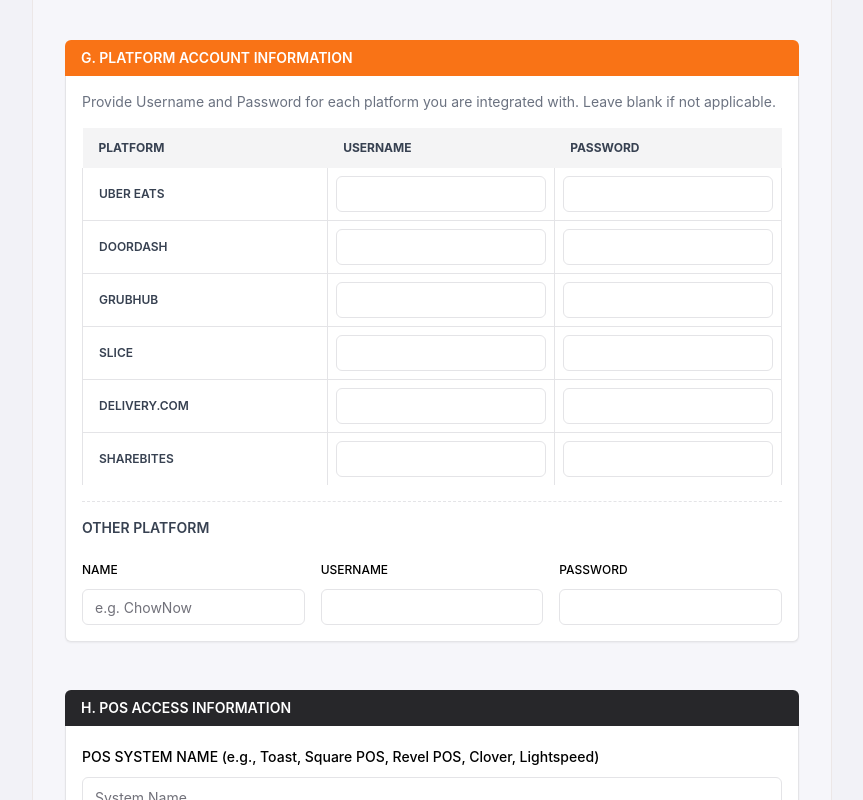
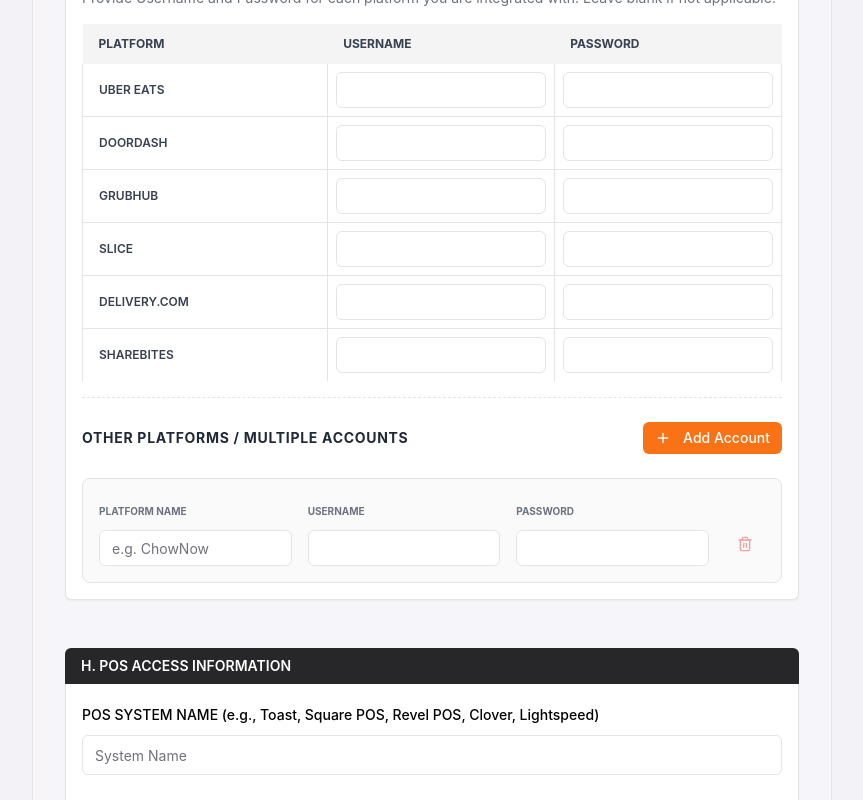
Before and after one commit to benjaminheredia1/OnboardingMotoclick, a React (Vite) app: page / in a window 1280 px wide. Shown: the part 4632-5432 px from the top of the page, without its empty margins (208-1071 px from the left). Built offline with nearby package versions, Linux system fonts and the light colour scheme; what @react-pdf/renderer would draw is missing.

Commit message:
add correction for me form

```diff
--- a/src/components/OnboardingForm.tsx
+++ b/src/components/OnboardingForm.tsx
@@ -99,6 +99,7 @@ export function OnboardingForm() {
       pos_access_owner: "",
       pos_access_phone: "",
       pos_access_email: "",
+      other_accounts: [{ name: "", user: "", pass: "" }],
     },
   });
 
--- a/src/components/sections/SectionG.tsx
+++ b/src/components/sections/SectionG.tsx
@@ -1,17 +1,33 @@
-import { useFormContext } from "react-hook-form"
-import { FormControl, FormField, FormItem, FormMessage, FormLabel } from "@/components/ui/form"
-import { Input } from "@/components/ui/input"
-import type { OnboardingFormValues } from "@/lib/schema"
+import { useFormContext, useFieldArray } from "react-hook-form";
+import {
+  FormControl,
+  FormField,
+  FormItem,
+  FormMessage,
+  FormLabel,
+} from "@/components/ui/form";
+import { Input } from "@/components/ui/input";
+import { Button } from "@/components/ui/button";
+import { Trash2, Plus } from "lucide-react";
+import type { OnboardingFormValues } from "@/lib/schema";
 
 export function SectionG() {
-  const { control } = useFormContext<OnboardingFormValues>()
+  const { control } = useFormContext<OnboardingFormValues>();
+  const { fields, append, remove } = useFieldArray({
+    control,
+    name: "other_accounts",
+  });
 
   const platforms = [
     { label: "UBER EATS", user: "uber_eats_user", pass: "uber_eats_pass" },
     { label: "DOORDASH", user: "doordash_user", pass: "doordash_pass" },
     { label: "GRUBHUB", user: "grubhub_user", pass: "grubhub_pass" },
     { label: "SLICE", user: "slice_user", pass: "slice_pass" },
-    { label: "DELIVERY.COM", user: "delivery_com_user", pass: "delivery_com_pass" },
+    {
+      label: "DELIVERY.COM",
+      user: "delivery_com_user",
+      pass: "delivery_com_pass",
+    },
     { label: "SHAREBITES", user: "sharebites_user", pass: "sharebites_pass" },
   ] as const;
 
@@ -23,7 +39,8 @@ export function SectionG() {
 
       <div className="p-4 bg-white border border-t-0 rounded-b-md shadow-sm space-y-4">
         <p className="text-sm text-gray-500 mb-4">
-          Provide Username and Password for each platform you are integrated with. Leave blank if not applicable.
+          Provide Username and Password for each platform you are integrated
+          with. Leave blank if not applicable.
         </p>
 
         <div className="overflow-x-auto">
@@ -42,20 +59,40 @@ export function SectionG() {
                     {platform.label}
                   </td>
                   <td className="px-2 py-2 border-r">
-                    <FormField control={control} name={platform.user} render={({ field }) => (
+                    <FormField
+                      control={control}
+                      name={platform.user}
+                      render={({ field }) => (
                         <FormItem>
-                        <FormControl><Input className="h-9 text-xs" maxLength={100} {...field} /></FormControl>
+                          <FormControl>
+                            <Input
+                              className="h-9 text-xs"
+                              maxLength={100}
+                              {...field}
+                            />
+                          </FormControl>
                           <FormMessage />
                         </FormItem>
-                    )} />
+                      )}
+                    />
                   </td>
                   <td className="px-2 py-2 border-r">
-                    <FormField control={control} name={platform.pass} render={({ field }) => (
+                    <FormField
+                      control={control}
+                      name={platform.pass}
+                      render={({ field }) => (
                         <FormItem>
-                        <FormControl><Input className="h-9 text-xs" maxLength={100} {...field} /></FormControl>
+                          <FormControl>
+                            <Input
+                              className="h-9 text-xs"
+                              maxLength={100}
+                              {...field}
+                            />
+                          </FormControl>
                           <FormMessage />
                         </FormItem>
-                    )} />
+                      )}
+                    />
                   </td>
                 </tr>
               ))}
@@ -63,34 +100,117 @@ export function SectionG() {
           </table>
         </div>
 
-        <div className="mt-6 pt-4 border-t border-dashed space-y-4">
-          <p className="font-semibold text-sm text-gray-700">OTHER PLATFORM</p>
-          <div className="grid grid-cols-1 md:grid-cols-3 gap-4">
-            <FormField control={control} name="other_platform_name" render={({ field }) => (
+        <div className="mt-8 pt-6 border-t border-dashed space-y-6">
+          <div className="flex items-center justify-between">
+            <p className="font-bold text-sm text-gray-800 uppercase tracking-wider">
+              Other Platforms / Multiple Accounts
+            </p>
+            <Button
+              type="button"
+              variant="outline"
+              size="sm"
+              onClick={() => append({ name: "", user: "", pass: "" })}
+              className="text-white bg-orange-500 hover:bg-orange-600 border-none h-8 px-3"
+            >
+              <Plus className="w-4 h-4 mr-1" /> Add Account
+            </Button>
+          </div>
+
+          <div className="space-y-6">
+            {fields.map((field, index) => (
+              <div
+                key={field.id}
+                className="grid grid-cols-1 md:grid-cols-[1fr_1fr_1fr_40px] gap-4 p-4 bg-zinc-50 rounded-lg border border-zinc-200 relative animate-in fade-in slide-in-from-top-2 duration-300"
+              >
+                <FormField
+                  control={control}
+                  name={`other_accounts.${index}.name`}
+                  render={({ field }) => (
                     <FormItem>
-                <FormLabel className="text-xs">NAME</FormLabel>
-                <FormControl><Input className="h-9" placeholder="e.g. ChowNow" maxLength={100} {...field} /></FormControl>
+                      <FormLabel className="text-[10px] font-bold text-gray-500 uppercase">
+                        Platform Name
+                      </FormLabel>
+                      <FormControl>
+                        <Input
+                          className="h-9 bg-white"
+                          placeholder="e.g. ChowNow"
+                          maxLength={100}
+                          {...field}
+                        />
+                      </FormControl>
                       <FormMessage />
                     </FormItem>
-            )} />
-            <FormField control={control} name="other_platform_user" render={({ field }) => (
+                  )}
+                />
+                <FormField
+                  control={control}
+                  name={`other_accounts.${index}.user`}
+                  render={({ field }) => (
                     <FormItem>
-                <FormLabel className="text-xs">USERNAME</FormLabel>
-                <FormControl><Input className="h-9" maxLength={100} {...field} /></FormControl>
+                      <FormLabel className="text-[10px] font-bold text-gray-500 uppercase">
+                        Username
+                      </FormLabel>
+                      <FormControl>
+                        <Input
+                          className="h-9 bg-white"
+                          maxLength={100}
+                          {...field}
+                        />
+                      </FormControl>
                       <FormMessage />
                     </FormItem>
-            )} />
-            <FormField control={control} name="other_platform_pass" render={({ field }) => (
+                  )}
+                />
+                <FormField
+                  control={control}
+                  name={`other_accounts.${index}.pass`}
+                  render={({ field }) => (
                     <FormItem>
-                <FormLabel className="text-xs">PASSWORD</FormLabel>
-                <FormControl><Input className="h-9" maxLength={100} {...field} /></FormControl>
+                      <FormLabel className="text-[10px] font-bold text-gray-500 uppercase">
+                        Password
+                      </FormLabel>
+                      <FormControl>
+                        <Input
+                          className="h-9 bg-white"
+                          maxLength={100}
+                          {...field}
+                        />
+                      </FormControl>
                       <FormMessage />
                     </FormItem>
-            )} />
+                  )}
+                />
+                <div className="flex items-end pb-1 justify-center">
+                  <Button
+                    type="button"
+                    variant="ghost"
+                    size="icon"
+                    onClick={() => remove(index)}
+                    className="text-red-500 hover:text-red-700 hover:bg-red-50 h-9 w-9"
+                    disabled={fields.length === 1 && !field.name && !field.user}
+                  >
+                    <Trash2 className="w-5 h-5" />
+                  </Button>
                 </div>
               </div>
+            ))}
 
+            {fields.length === 0 && (
+              <div className="text-center py-8 border-2 border-dashed rounded-xl border-zinc-200 bg-zinc-50/50">
+                <p className="text-sm text-gray-500">No other platforms added yet.</p>
+                <Button
+                  type="button"
+                  variant="link"
+                  onClick={() => append({ name: "", user: "", pass: "" })}
+                  className="text-orange-500 font-semibold"
+                >
+                  Add your first one
+                </Button>
+              </div>
+            )}
           </div>
         </div>
-  )
+      </div>
+    </div>
+  );
 }
--- a/src/lib/interfaces/pdf.interface.ts
+++ b/src/lib/interfaces/pdf.interface.ts
@@ -68,4 +68,5 @@ export interface MotoclickClientOnboardingForm {
   pos_access_owner?: string;
   pos_access_phone?: string;
   pos_access_email?: string;
+  other_accounts?: any[];
 }
--- a/src/lib/pdf-template.tsx
+++ b/src/lib/pdf-template.tsx
@@ -25,20 +25,21 @@ const formatOperatingHours = (hours: any[]) => {
 
 export const template = (data: MotoclickClientOnboardingForm) => {
   const mutedOrange = "#93683D";
-  const h2Style = `font-size: 17px; font-weight: 700; margin-top: 25px; margin-bottom: 12px; color: white; background-color: ${mutedOrange}; padding: 10px 15px; text-transform: uppercase;`;
+  const h2Style = `font-size: 17px; font-weight: 700; margin-top: 25px; margin-bottom: 12px; color: white; background-color: ${mutedOrange}; padding: 10px 15px; text-transform: uppercase; break-after: avoid; page-break-after: avoid;`;
+  const sectionWrapperStyle = "margin-bottom: 30px; break-inside: avoid; page-break-inside: avoid; width: 100%;";
   const containerStyle =
     "display: flex; flex-wrap: wrap; justify-content: space-between;";
   const fieldHalfStyle =
-    "width: 47%; margin-bottom: 20px; display: flex; flex-direction: column; border-bottom: 1px solid #eee; padding-bottom: 6px;";
+    "width: 47%; margin-bottom: 20px; display: flex; flex-direction: column; border-bottom: 1px solid #eee; padding-bottom: 6px; break-inside: avoid; page-break-inside: avoid;";
   const fieldFullStyle =
-    "width: 100%; margin-bottom: 20px; display: flex; flex-direction: column; border-bottom: 1px solid #eee; padding-bottom: 6px;";
+    "width: 100%; margin-bottom: 20px; display: flex; flex-direction: column; border-bottom: 1px solid #eee; padding-bottom: 6px; break-inside: avoid; page-break-inside: avoid;";
   const labelStyle =
     "font-weight: 700; font-size: 12px; color: #666; text-transform: uppercase; letter-spacing: 0.5px;";
   const valueStyle =
     "font-size: 16px; font-weight: 600; color: #1a1a1a; margin-top: 6px; min-height: 22px;";
 
   const signatureBlockStyle =
-    "margin-top: 60px; display: flex; justify-content: space-between; width: 100%;";
+    "margin-top: 60px; display: flex; justify-content: space-between; width: 100%; break-inside: avoid; page-break-inside: avoid;";
   const sigColumnStyle =
     "width: 45%; display: flex; flex-direction: column; align-items: center;";
   const sigLineStyle =
@@ -47,7 +48,7 @@ export const template = (data: MotoclickClientOnboardingForm) => {
     "text-align: center; font-size: 11px; margin-top: 5px; color: #666; font-weight: 500;";
 
   const credFieldStyle =
-    "width: 47%; margin-bottom: 12px; display: flex; flex-direction: column;";
+    "width: 47%; margin-bottom: 12px; display: flex; flex-direction: column; break-inside: avoid; page-break-inside: avoid;";
   const credLabelStyle =
     "font-weight: 600; font-size: 11px; color: #888; text-transform: uppercase;";
   const credValueStyle =
@@ -58,13 +59,14 @@ export const template = (data: MotoclickClientOnboardingForm) => {
   return `
     <div style="font-family: 'Helvetica', 'Arial', sans-serif; font-size: 15px; line-height: 1.6; color: #222; background: white; padding: 30px; box-sizing: border-box; width: 100%; font-weight: 500;">
 
-        <div style="display: flex; justify-content: center; align-items: center; margin-bottom: 25px; width: 100%;">
+        <div style="display: flex; justify-content: center; align-items: center; mb: 25px; width: 100%;">
             <img src="${logoHeader}" alt="Header Logo" style="max-width: 100%; height: auto; display: block; margin: 0 auto;">
         </div>
 
         <h1 style="text-align: center; color: ${mutedOrange}; margin-top: 0; font-size: 26px; font-weight: 800;">Motoclick Onboarding Form</h1>
 
         <!-- SECTION A -->
+        <div style="${sectionWrapperStyle}">
             <h2 style="${h2Style}">A. Business Information</h2>
             <div style="${containerStyle}">
                 <div style="${fieldHalfStyle}"><span style="${labelStyle}">Legal Business Name</span><span style="${valueStyle}">${formatValue(data.legal_name)}</span></div>
@@ -96,8 +98,10 @@ export const template = (data: MotoclickClientOnboardingForm) => {
                     </tbody>
                 </table>
             </div>
+        </div>
 
         <!-- SECTION B -->
+        <div style="${sectionWrapperStyle}">
             <h2 style="${h2Style}">B. Operational Profile</h2>
             <div style="${containerStyle}">
                 <div style="${fieldHalfStyle}"><span style="${labelStyle}">Average Orders / Day</span><span style="${valueStyle}">${formatValue(data.avg_orders)}</span></div>
@@ -108,8 +112,10 @@ export const template = (data: MotoclickClientOnboardingForm) => {
                 <div style="${fieldHalfStyle}"><span style="${labelStyle}">Using 3PL?</span><span style="${valueStyle}">${formatValue(data.using_3pl)}</span></div>
                 <div style="${fieldFullStyle}"><span style="${labelStyle}">Current Pain Points</span><span style="${valueStyle}">${formatValue(data.pain_points)}</span></div>
             </div>
+        </div>
 
         <!-- SECTION C -->
+        <div style="${sectionWrapperStyle}">
             <h2 style="${h2Style}">C. Technology & Platforms</h2>
             <div style="${containerStyle}">
                 <div style="${fieldFullStyle}"><span style="${labelStyle}">Delivery Platforms</span><span style="${valueStyle}">${formatValue(data.delivery_platforms)}</span></div>
@@ -118,15 +124,19 @@ export const template = (data: MotoclickClientOnboardingForm) => {
                 <div style="${fieldHalfStyle}"><span style="${labelStyle}">Own Website?</span><span style="${valueStyle}">${formatValue(data.own_website)}</span></div>
                 <div style="${fieldHalfStyle}"><span style="${labelStyle}">Own App?</span><span style="${valueStyle}">${formatValue(data.own_app)}</span></div>
             </div>
+        </div>
 
         <!-- SECTION D -->
+        <div style="${sectionWrapperStyle}">
             <h2 style="${h2Style}">D. Expectations & Timeline</h2>
             <div style="${containerStyle}">
                 <div style="${fieldHalfStyle}"><span style="${labelStyle}">Target Start Date</span><span style="${valueStyle}">${formatValue(data.target_date)}</span></div>
                 <div style="${fieldFullStyle}"><span style="${labelStyle}">Main Problem to Solve</span><span style="${valueStyle}">${formatValue(data.main_problem)}</span></div>
             </div>
+        </div>
 
         <!-- SECTION E -->
+        <div style="${sectionWrapperStyle}">
             <h2 style="${h2Style}">E. Contract Information</h2>
             <div style="${containerStyle}">
                 <div style="${fieldHalfStyle}"><span style="${labelStyle}">Legal Name for Contract</span><span style="${valueStyle}">${formatValue(data.contract_name)}</span></div>
@@ -134,15 +144,19 @@ export const template = (data: MotoclickClientOnboardingForm) => {
                 <div style="${fieldFullStyle}"><span style="${labelStyle}">Billing Address</span><span style="${valueStyle}">${formatValue(data.billing_address)}</span></div>
                 <div style="${fieldHalfStyle}"><span style="${labelStyle}">Authorized Signatory</span><span style="${valueStyle}">${formatValue(data.authorized_signatory)}</span></div>
             </div>
+        </div>
 
         <!-- SECTION F -->
+        <div style="${sectionWrapperStyle}">
             <h2 style="${h2Style}">F. Communication & Notes</h2>
             <div style="${containerStyle}">
                 <div style="${fieldHalfStyle}"><span style="${labelStyle}">Preferred Communication Channel</span><span style="${valueStyle}">${formatValue(data.comm_channel)}</span></div>
                 <div style="${fieldFullStyle}"><span style="${labelStyle}">Additional Notes</span><span style="${valueStyle}">${formatValue(data.notes)}</span></div>
             </div>
+        </div>
 
         <!-- SECTION G -->
+        <div style="${sectionWrapperStyle}">
             <h2 style="${h2Style}">G. Platform Credentials</h2>
             <div style="${containerStyle}">
                 <div style="${credFieldStyle}"><span style="${credLabelStyle}">Uber Eats User</span><span style="${credValueStyle}">${formatValue(data.uber_eats_user)}</span></div>
@@ -157,12 +171,29 @@ export const template = (data: MotoclickClientOnboardingForm) => {
                 <div style="${credFieldStyle}"><span style="${credLabelStyle}">Delivery.com Pass</span><span style="${credValueStyle}">${formatValue(data.delivery_com_pass)}</span></div>
                 <div style="${credFieldStyle}"><span style="${credLabelStyle}">ShareBites User</span><span style="${credValueStyle}">${formatValue(data.sharebites_user)}</span></div>
                 <div style="${credFieldStyle}"><span style="${credLabelStyle}">ShareBites Pass</span><span style="${credValueStyle}">${formatValue(data.sharebites_pass)}</span></div>
-            <div style="${credFieldStyle}"><span style="${credLabelStyle}">Other Platform</span><span style="${credValueStyle}">${formatValue(data.other_platform_name)}</span></div>
-            <div style="${credFieldStyle}"><span style="${credLabelStyle}">Other User</span><span style="${credValueStyle}">${formatValue(data.other_platform_user)}</span></div>
-            <div style="${credFieldStyle}"><span style="${credLabelStyle}">Other Pass</span><span style="${credValueStyle}">${formatValue(data.other_platform_pass)}</span></div>
+
+                ${(data.other_accounts || [])
+                  .filter((acc: any) => acc.name || acc.user || acc.pass)
+                  .map((acc: any, idx: number) => `
+                    <div style="margin-top: 15px; width: 100%; border-top: 1px dashed #eee; padding-top: 10px; display: flex; flex-wrap: wrap; justify-content: space-between; break-inside: avoid; page-break-inside: avoid;">
+                      <div style="${credFieldStyle}"><span style="${credLabelStyle}">Other Platform ${idx + 1}</span><span style="${credValueStyle}">${formatValue(acc.name)}</span></div>
+                      <div style="${credFieldStyle}"><span style="${credLabelStyle}">User</span><span style="${credValueStyle}">${formatValue(acc.user)}</span></div>
+                      <div style="width: 100%; margin-top: 4px;"><span style="${credLabelStyle}">Pass</span><span style="${credValueStyle}">${formatValue(acc.pass)}</span></div>
+                    </div>
+                  `).join("")}
+
+                ${(data.other_platform_name && data.other_platform_name.trim()) ? `
+                  <div style="margin-top: 15px; width: 100%; border-top: 1px dashed #eee; padding-top: 10px; display: flex; flex-wrap: wrap; justify-content: space-between; break-inside: avoid; page-break-inside: avoid;">
+                    <div style="${credFieldStyle}"><span style="${credLabelStyle}">Other Platform (Sec. C)</span><span style="${credValueStyle}">${formatValue(data.other_platform_name)}</span></div>
+                    <div style="${credFieldStyle}"><span style="${credLabelStyle}">User</span><span style="${credValueStyle}">${formatValue(data.other_platform_user)}</span></div>
+                    <div style="width: 100%; margin-top: 4px;"><span style="${credLabelStyle}">Pass</span><span style="${credValueStyle}">${formatValue(data.other_platform_pass)}</span></div>
+                  </div>
+                ` : ""}
+            </div>
         </div>
 
         <!-- SECTION H -->
+        <div style="${sectionWrapperStyle}">
             <h2 style="${h2Style}">H. POS Access Information</h2>
             <div style="${containerStyle}">
                 <div style="${fieldHalfStyle}"><span style="${labelStyle}">POS System Name</span><span style="${valueStyle}">${formatValue(data.pos_access_name)}</span></div>
@@ -171,6 +202,7 @@ export const template = (data: MotoclickClientOnboardingForm) => {
                 <div style="${fieldHalfStyle}"><span style="${labelStyle}">Account Owner Name</span><span style="${valueStyle}">${formatValue(data.pos_access_owner)}</span></div>
                 <div style="${fieldHalfStyle}"><span style="${labelStyle}">Owner Phone</span><span style="${valueStyle}">${formatValue(data.pos_access_phone)}</span></div>
                 <div style="${fieldHalfStyle}"><span style="${labelStyle}">Support Email</span><span style="${valueStyle}">${formatValue(data.pos_access_email)}</span></div>
+            </div>
         </div>
 
         <!-- SIGNATURE -->
--- a/src/lib/schema.ts
+++ b/src/lib/schema.ts
@@ -101,6 +101,11 @@ export const onboardingSchema = z.object({
   card_zip: z.string().max(10, "Max 10 characters").regex(cleanTextRegex, cleanTextMsg).optional(),
   card_contact_email: z.string().email("Invalid email address").optional().or(z.literal("")),
   signature_data: z.string().optional(), // Base64 data, allow
+  other_accounts: z.array(z.object({
+    name: z.string().max(100, "Max 100 characters").optional(),
+    user: z.string().max(100, "Max 100 characters").optional(),
+    pass: z.string().max(100, "Max 100 characters").optional(),
+  })).optional().default([]),
 });
 
 export type OnboardingFormValues = z.infer<typeof onboardingSchema>;
```
Also changed, not shown: src/components/sections/SectionC.tsx (+40 -15 lines), src/lib/submit.ts (+15 -4 lines). Lines whose indentation alone changed are shown as unchanged.
